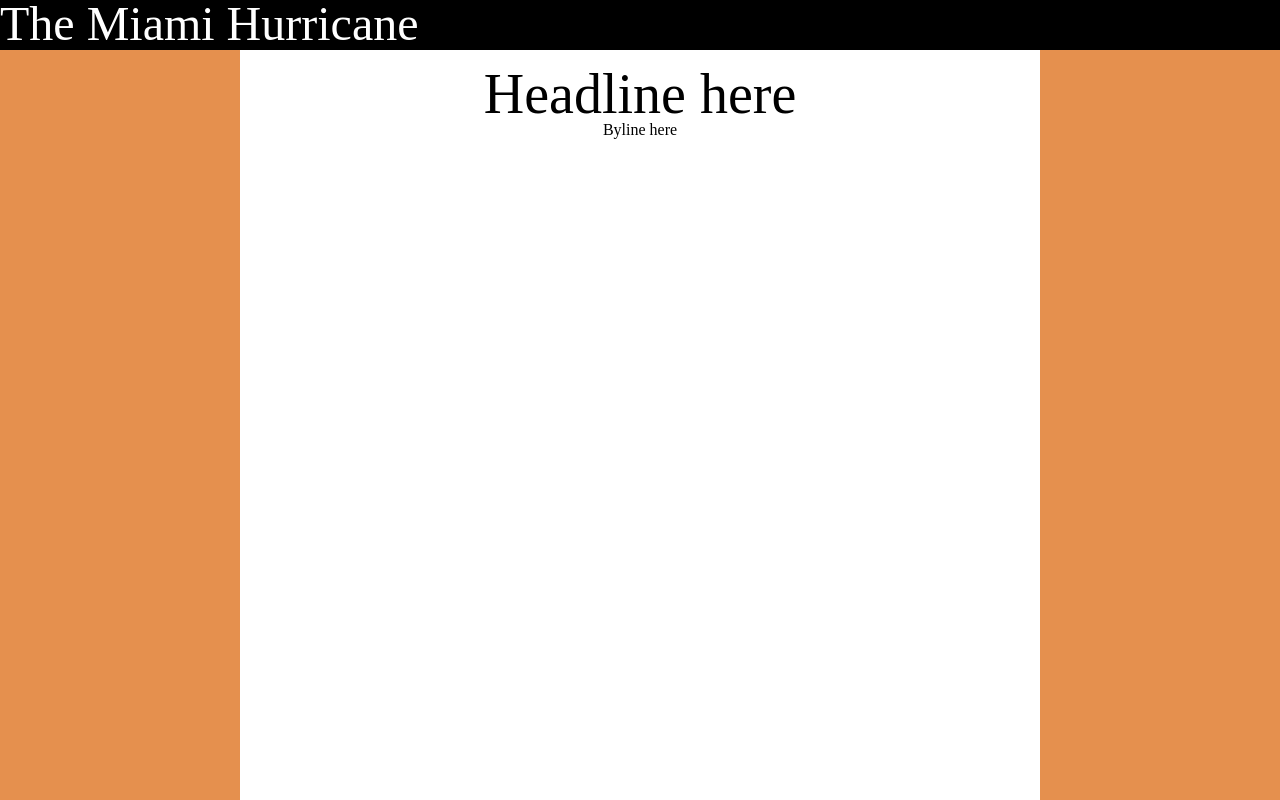
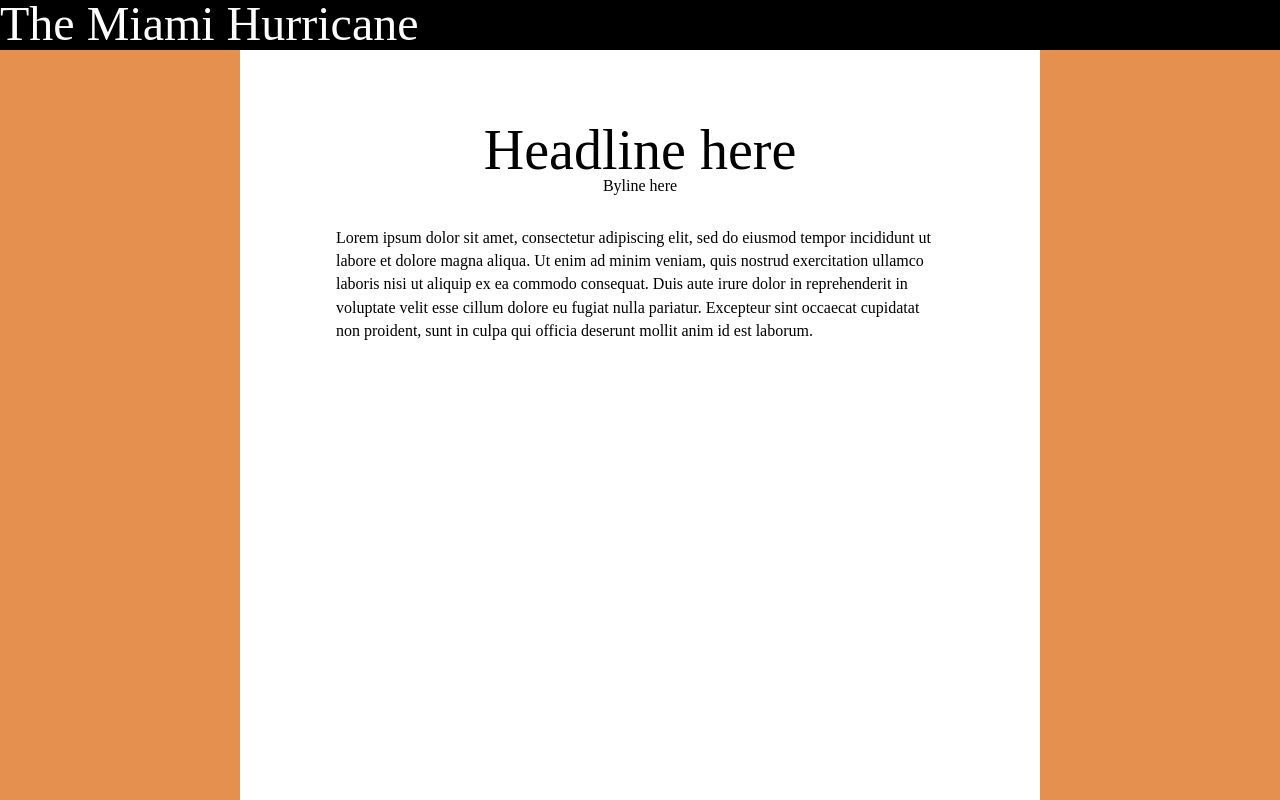
Before and after one commit to SHewitt95/jmm309_project, a plain HTML site: page index.html in a window 1280 px wide. Shown: the top 800 px of the page. Drawn offline with Linux system fonts and the light colour scheme.

Commit message:
Added lorem ipsum, adjusted paragraph padding and spacing.

```diff
--- a/css/styles.css
+++ b/css/styles.css
@@ -76,10 +76,18 @@ header #main-page {
   padding: 1em;
 }
 
+#page p {
+  padding-left: 5em;
+  padding-right: 5em;
+  line-height: 1.45;
+}
+
 #page .text #story-top {
   text-align: center;
+  margin-bottom: 2em;
 }
 
 #headline {
   font-size: 3.5em;
+  margin-top: 1em;
 }
--- a/index.html
+++ b/index.html
@@ -18,9 +18,9 @@
       <div class="text">
         <div id="story-top">
           <h2 id="headline">Headline here</h2>
-          <p class="byline">Byline here</p>
+          <h3 class="byline">Byline here</h3>
         </div>
-        <p></p>
+        <p>Lorem ipsum dolor sit amet, consectetur adipiscing elit, sed do eiusmod tempor incididunt ut labore et dolore magna aliqua. Ut enim ad minim veniam, quis nostrud exercitation ullamco laboris nisi ut aliquip ex ea commodo consequat. Duis aute irure dolor in reprehenderit in voluptate velit esse cillum dolore eu fugiat nulla pariatur. Excepteur sint occaecat cupidatat non proident, sunt in culpa qui officia deserunt mollit anim id est laborum.</p>
       </div> <!-- End text -->
 
       <div id="interactive"></div> <!-- End interactive -->
```
